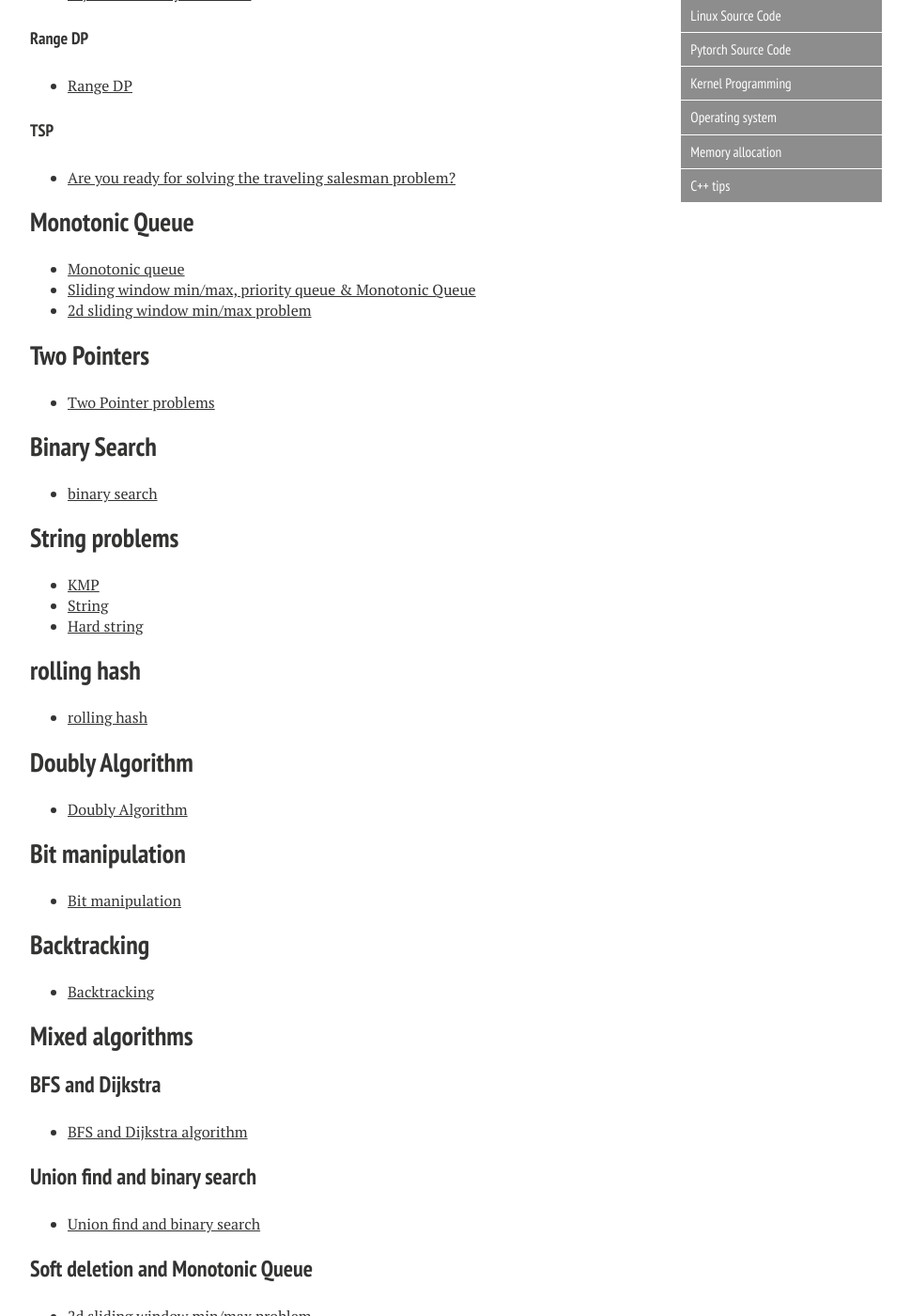
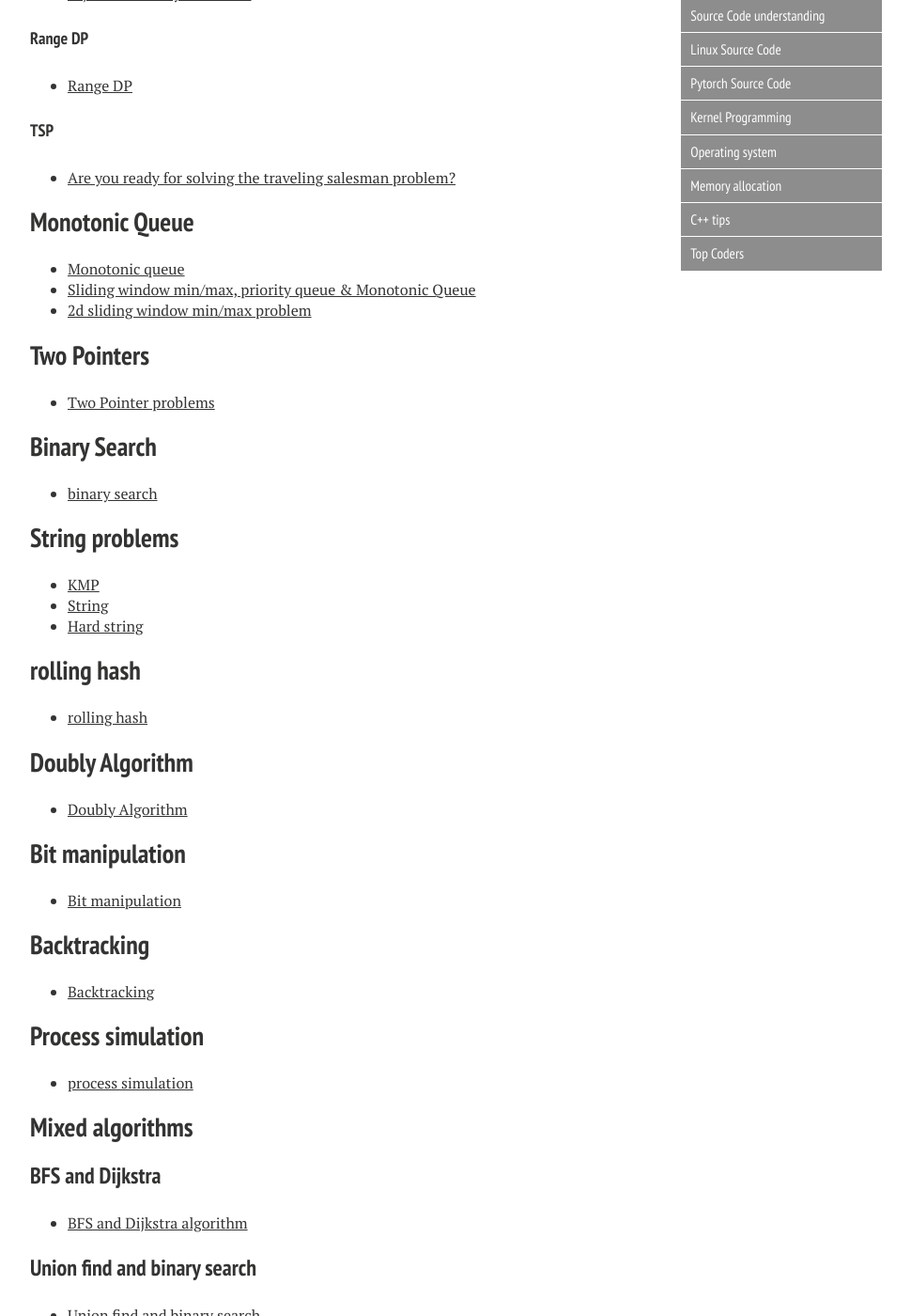
Before and after one commit to xiaokeshen/xiaokeshen.github.io, a Jekyll site: the page built from blog/index.md, in a window 1280 px wide and 1400 px high, scrolled down 1867 px. Shown: the whole window at 94% size, without its empty margins (288-1258 px from the left). Built offline with Jekyll 4.4.1, drawn with Linux system fonts in a browser that asks for light colours; nearby versions of some CDN libraries; some of the changed text lies outside the part shown.

Commit message:
add more articles

```diff
--- a/blog/index.md
+++ b/blog/index.md
@@ -98,6 +98,10 @@
 ## Backtracking
 - [Backtracking](https://medium.com/@jim.morris.shen/backtrack-6cfb2a8fe510?source=friends_link&sk=eb9be292fba2a377edc0f2f9d404052a)
 
+## Process simulation
+- [process simulation](https://medium.com/@jim.morris.shen/process-simulation-ed6e726efa9?source=friends_link&sk=3b45a1f1226312c165bf658619f7e2c3)
+
+
 ## Mixed algorithms
 ### BFS and Dijkstra
 - [BFS and Dijkstra algorithm](https://medium.com/@jim.morris.shen/bfs-dijkstra-c46de5cb1f0b?source=friends_link&sk=f9cc2b3f457dc7f8731d99d5881994db)
@@ -181,3 +185,6 @@
 - [Customize comparison in C++](https://medium.com/@jim.morris.shen/customize-comparison-in-c-fa48c0eac6d8?source=friends_link&sk=9cb6f7984b4af134683575f94b44db08)
 - [lambdas in c++](https://medium.com/@jim.morris.shen/lambdas-in-c-9a3045587be0?source=friends_link&sk=03a446b1ef4082743a3c815eaffeb193)
 - [C++ Tips](https://medium.com/@jim.morris.shen/c-tips-5b178c418a58?source=friends_link&sk=33ac980f8b6b895cb3ed9ac6ab6d09d0)
+
+## Top Coders
+- [top coders](https://medium.com/@jim.morris.shen/top-coders-c4aa2ffd5544?source=friends_link&sk=64ee99ca78b5b93ab464abd2b6cf87cd)
```
